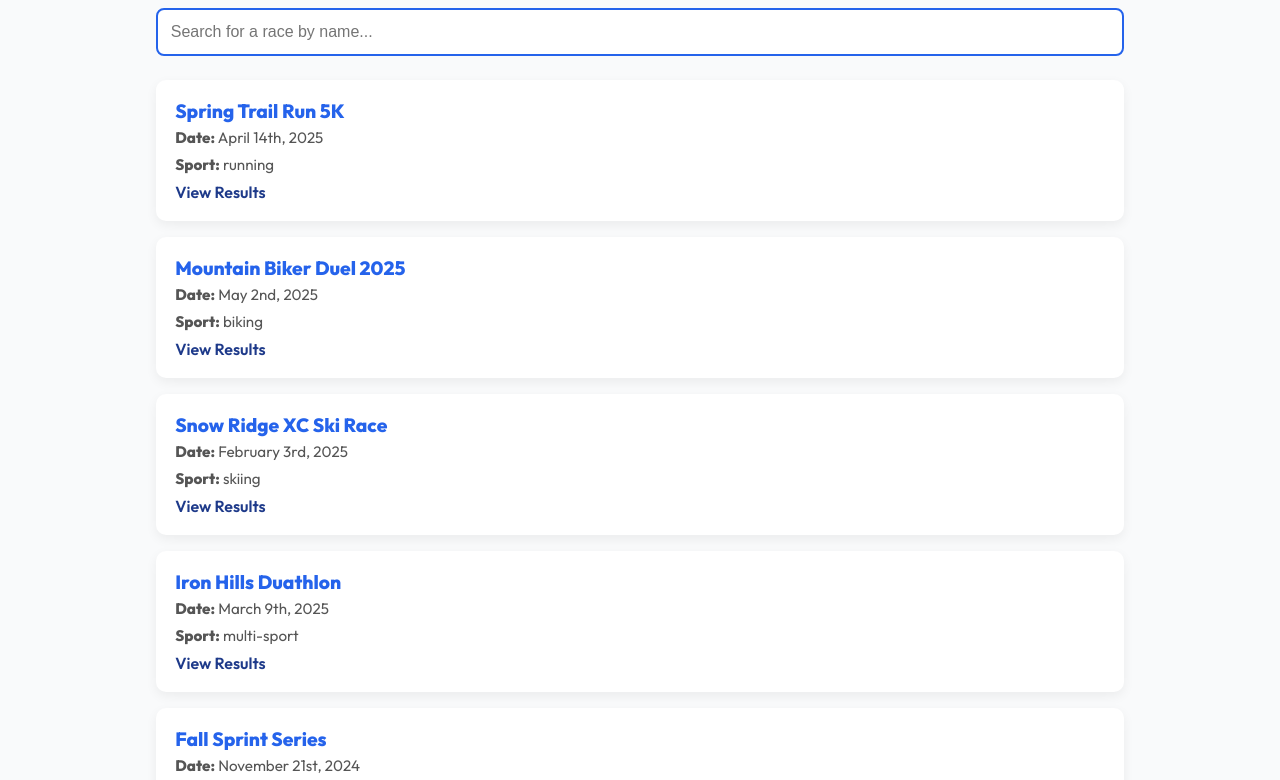
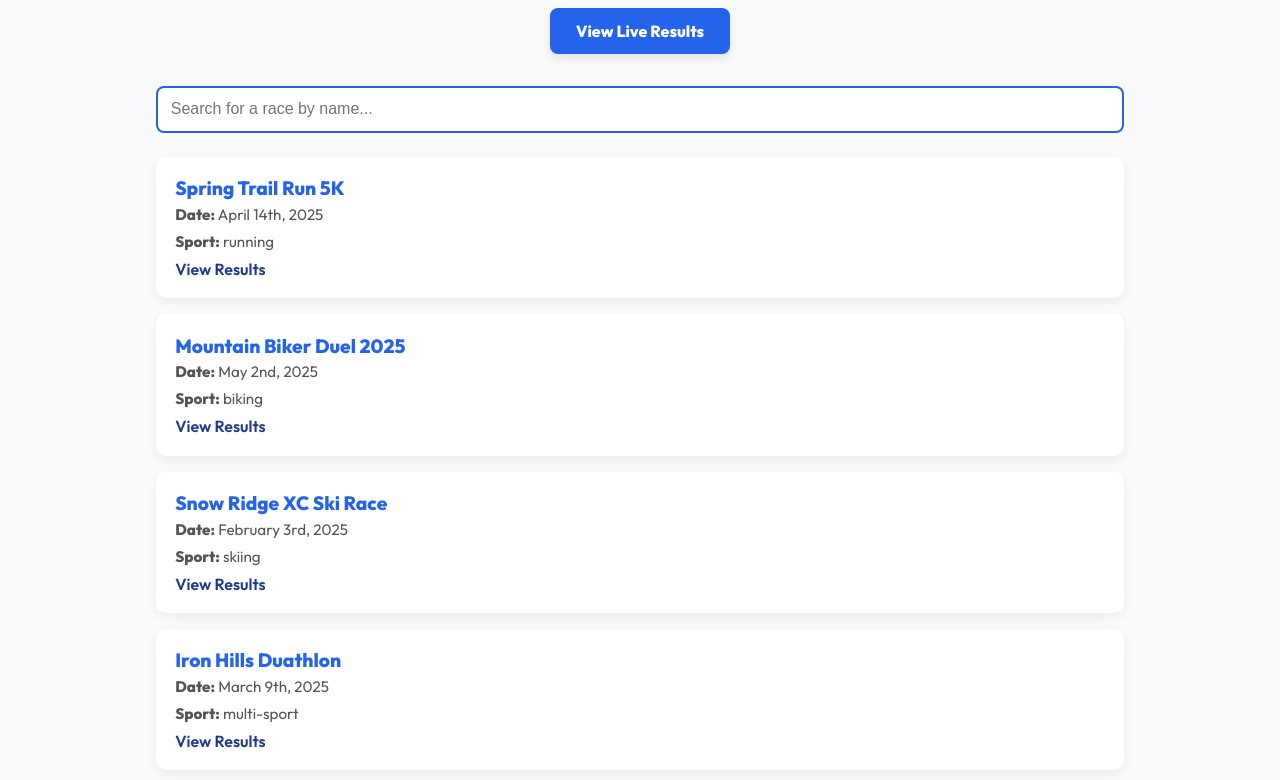
Before and after one commit to FrenchHelp/doublepoletiming, a plain HTML site: page results.html in a window 1280 px wide. Shown: the part 168-948 px from the top of the page. Drawn offline with Linux system fonts and the light colour scheme.

Commit message:
Update results.html

```diff
--- a/results.html
+++ b/results.html
@@ -123,6 +123,20 @@
 
   <main>
     <h2>Race Results</h2>
+      <div style="text-align: center; margin-bottom: 2rem;">
+    <a href="https://live.doublepoletiming.com" target="_blank" style="
+      display: inline-block;
+      background: var(--primary);
+      color: white;
+      padding: 0.8rem 1.6rem;
+      border-radius: 8px;
+      font-weight: 700;
+      text-decoration: none;
+      font-size: 1rem;
+      box-shadow: 0 4px 10px rgba(0,0,0,0.1);
+      transition: background 0.3s ease;
+    ">View Live Results</a>
+  </div>
     <input type="text" id="searchInput" placeholder="Search for a race by name..." onkeyup="filterRaces()"/>
     <div id="raceResults"></div>
   </main>
```
